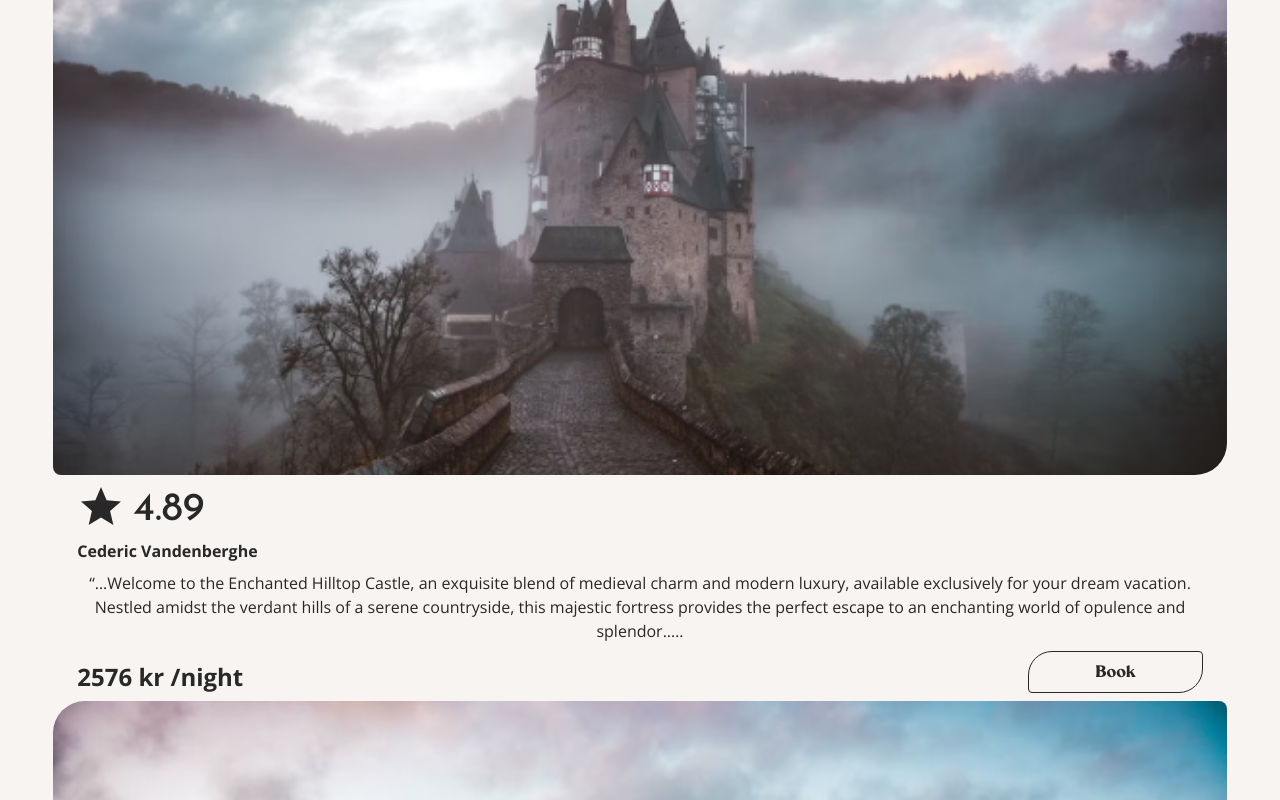
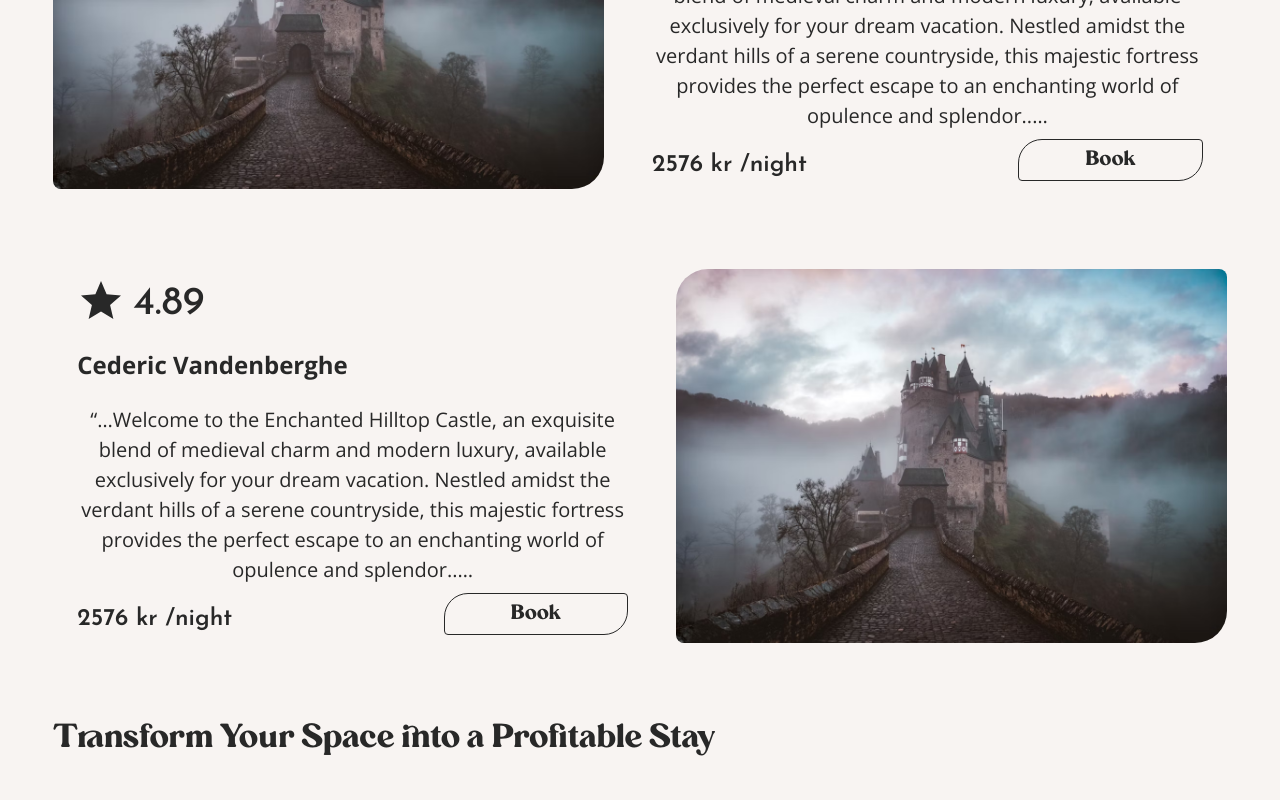
Before and after one commit to EmilBacklund/PROJECT-EXAM-2, a React (Vite) app: page / in a window 1280 px wide. Shown: the part 1600-2400 px from the top of the page. Built offline with nearby package versions, Linux system fonts and the light colour scheme; no server answers.

Commit message:
Trending section complete

```diff
--- /dev/null
+++ b/src/components/shared/Divider.jsx
@@ -0,0 +1,5 @@
+const Divider = () => {
+  return <div className="w-full h-[1px] gradient-divider"></div>;
+};
+
+export default Divider;
--- a/src/pages/HomePage/HomePage.jsx
+++ b/src/pages/HomePage/HomePage.jsx
@@ -1,14 +1,16 @@
 import Main from './Main';
 import SellingSection from './sellingSection';
 import TrendingSection from './TrendingSection';
+import HostPromoteSection from './HostPromoteSection';
 
 const HomePage = () => {
   return (
     <>
       <Main />
-      <SellingSection title='Affordable Escapes' />
-      <SellingSection title='Popular Destinations' />
+      <SellingSection title="Affordable Escapes" />
+      <SellingSection title="Popular Destinations" />
       <TrendingSection />
+      <HostPromoteSection />
     </>
   );
 };
--- /dev/null
+++ b/src/pages/HomePage/HostPromoteSection.jsx
@@ -0,0 +1,9 @@
+const HostPromoteSection = () => {
+  return (
+    <div className="section-container">
+      <h2>Transform Your Space into a Profitable Stay</h2>
+    </div>
+  );
+};
+
+export default HostPromoteSection;
--- a/src/pages/HomePage/Main.jsx
+++ b/src/pages/HomePage/Main.jsx
@@ -11,7 +11,9 @@ import Booking from './Booking';
 
 const Main = () => {
   const dispatch = useDispatch();
-  const { imageDesktop, imageMobile } = useSelector((state) => state.headerImage);
+  const { imageDesktop, imageMobile } = useSelector(
+    (state) => state.headerImage
+  );
   const { selectedView } = useSelector((state) => state.displayedHomepageView);
   const [windowWidth, setWindowWidth] = useState(window.innerWidth);
   const [isLoading, setIsLoading] = useState(true);
@@ -50,7 +52,8 @@ const Main = () => {
 
   const fetchImageIfNeeded = (orientation) => {
     return new Promise(async (resolve) => {
-      const storedImage = orientation === 'portrait' ? storedMobileImage : storedDesktopImage;
+      const storedImage =
+        orientation === 'portrait' ? storedMobileImage : storedDesktopImage;
       const currentTime = Date.now();
       const maxAge = 24 * 60 * 60 * 1000; // 24 hours in milliseconds
 
@@ -59,9 +62,19 @@ const Main = () => {
 
         if (currentTime - timestamp < maxAge) {
           if (orientation === 'portrait') {
-            dispatch(SET_SINGLE_IMAGE_MOBILE({ urls: { full: image }, alt_description: altText }));
+            dispatch(
+              SET_SINGLE_IMAGE_MOBILE({
+                urls: { full: image },
+                alt_description: altText,
+              })
+            );
           } else {
-            dispatch(SET_SINGLE_IMAGE_DESKTOP({ urls: { full: image }, alt_description: altText }));
+            dispatch(
+              SET_SINGLE_IMAGE_DESKTOP({
+                urls: { full: image },
+                alt_description: altText,
+              })
+            );
           }
           resolve();
           return;
@@ -91,18 +104,18 @@ const Main = () => {
       {isLoading ? (
         <div>Loading...</div>
       ) : (
-        <div className='relative h-0 overflow-hidden min-h-[600px] '>
-          <div className='absolute inset-0 max-h-[760px]'>
+        <div className="relative h-0 overflow-hidden min-h-[600px] ">
+          <div className="absolute inset-0 max-h-[760px]">
             {windowWidth > 768 && imageDesktop ? (
               <img
-                className='w-full h-full object-cover max-h-[760px]'
+                className="w-full h-full object-cover max-h-[760px]"
                 src={imageDesktop.urls.full}
                 alt={imageDesktop.alt_description}
               />
             ) : (
               imageMobile && (
                 <img
-                  className='w-full h-full object-cover '
+                  className="w-full h-full object-cover "
                   src={imageMobile.urls.full}
                   alt={imageMobile.alt_description}
                 />
--- a/src/pages/HomePage/SellingSection.jsx
+++ b/src/pages/HomePage/SellingSection.jsx
@@ -14,56 +14,56 @@ const SellingSection = ({ title }) => {
   }, [emblaApi]);
 
   return (
-    <div className='mt-6 mb-4 md:mb-[80px] lg:mb-[120px] md:mt-[80px] lg:mt-[120px] text-center md:text-start section-container w-full'>
+    <div className="mt-6 mb-10 md:mb-[80px] lg:mb-[120px] md:mt-[80px] lg:mt-[120px] text-center md:text-start section-container w-full">
       <h2>{title}</h2>
-      <div className='embla' ref={emblaRef}>
-        <div className='embla__container'>
-          <div className='sellingSectionCard embla__slide'>
+      <div className="embla" ref={emblaRef}>
+        <div className="embla__container">
+          <div className="sellingSectionCard embla__slide">
             <img
-              loading='lazy'
-              className='aspect-square object-cover h-full'
-              src='/images/image1.jpg '
-              alt=''
+              loading="lazy"
+              className="aspect-square object-cover h-full"
+              src="/images/image1.jpg "
+              alt=""
             />
           </div>
-          <div className='sellingSectionCard embla__slide'>
+          <div className="sellingSectionCard embla__slide">
             <img
-              loading='lazy'
-              className='aspect-square object-cover h-full'
-              src='/images/image2.jpg'
-              alt=''
+              loading="lazy"
+              className="aspect-square object-cover h-full"
+              src="/images/image2.jpg"
+              alt=""
             />
           </div>
-          <div className='sellingSectionCard embla__slide'>
+          <div className="sellingSectionCard embla__slide">
             <img
-              loading='lazy'
-              className='aspect-square object-cover h-full'
-              src='/images/image3.jpg'
-              alt=''
+              loading="lazy"
+              className="aspect-square object-cover h-full"
+              src="/images/image3.jpg"
+              alt=""
             />
           </div>
-          <div className='sellingSectionCard embla__slide'>
+          <div className="sellingSectionCard embla__slide">
             <img
-              loading='lazy'
-              className='aspect-square object-cover h-full'
-              src='/images/image1.jpg '
-              alt=''
+              loading="lazy"
+              className="aspect-square object-cover h-full"
+              src="/images/image1.jpg "
+              alt=""
             />
           </div>
-          <div className='sellingSectionCard embla__slide'>
+          <div className="sellingSectionCard embla__slide">
             <img
-              loading='lazy'
-              className='aspect-square object-cover h-full'
-              src='/images/image2.jpg'
-              alt=''
+              loading="lazy"
+              className="aspect-square object-cover h-full"
+              src="/images/image2.jpg"
+              alt=""
             />
           </div>
-          <div className='sellingSectionCard embla__slide'>
+          <div className="sellingSectionCard embla__slide">
             <img
-              loading='lazy'
-              className='aspect-square object-cover h-full'
-              src='/images/image3.jpg'
-              alt=''
+              loading="lazy"
+              className="aspect-square object-cover h-full"
+              src="/images/image3.jpg"
+              alt=""
             />
           </div>
         </div>
--- a/src/pages/HomePage/TrendingCard.jsx
+++ b/src/pages/HomePage/TrendingCard.jsx
@@ -1,27 +1,37 @@
-const TrendingCard = () => {
+const TrendingCard = ({ flexDirection }) => {
   return (
-    <div>
-      <div className='aspect-video w-full bg-white rounded-tl-[32px] rounded-br-[32px] rounded-tr-[8px] rounded-bl-[8px] overflow-hidden'>
-        <img className=' object-cover w-full' src='/images/castleExample.png' />
+    <div
+      className={`mb-5 section-container flex flex-col ${flexDirection} md:gap-6 md:mb-20`}
+    >
+      <div className="aspect-video md:aspect-auto max-h-[400px] md:flex-1 w-full bg-white rounded-tl-[32px] rounded-br-[32px] rounded-tr-[8px] rounded-bl-[8px] overflow-hidden">
+        <img
+          className="object-cover w-full h-full"
+          src="/images/castleExample.png"
+        />
       </div>
-      <div className='flex flex-col gap-2 px-6 py-2'>
-        <div className='flex gap-2 items-end'>
-          <img className='w-8 sm:w-auto' src='/images/star.svg' />
-          <p className='text-2xl md:text-[40px] leading-[26px] md:leading-[42px] font-josefinsSans font-medium'>
-            4.89
+      <div className="flex flex-col gap-2 px-6 pt-2 md:flex-1 md:justify-between md:py-1 lg:py-2 md:px-2 lg:px-6">
+        <div className="flex flex-col gap-2 md:gap-6">
+          <div className="flex gap-2 items-end">
+            <img className="w-8 sm:w-auto" src="/images/star.svg" />
+            <p className="text-2xl md:text-[40px] leading-[26px] md:leading-[42px] font-josefinsSans font-medium">
+              4.89
+            </p>
+          </div>
+          <h3 className="font-bold lg:text-2xl">Cederic Vandenberghe</h3>
+          <p className="text-center lg:text-xl lg:leading-[30px]">
+            “…Welcome to the Enchanted Hilltop Castle, an exquisite blend of
+            medieval charm and modern luxury, available exclusively for your
+            dream vacation. Nestled amidst the verdant hills of a serene
+            countryside, this majestic fortress provides the perfect escape to
+            an enchanting world of opulence and splendor..…{' '}
           </p>
         </div>
-        <h3 className='font-bold'>Cederic Vandenberghe</h3>
-        <p className='text-center'>
-          “…Welcome to the Enchanted Hilltop Castle, an exquisite blend of medieval charm and modern
-          luxury, available exclusively for your dream vacation. Nestled amidst the verdant hills of
-          a serene countryside, this majestic fortress provides the perfect escape to an enchanting
-          world of opulence and splendor..…{' '}
-        </p>
-        <div className='flex justify-between items-end'>
-          <p className='text-lg md:text-2xl font-bold'>2576 kr /night</p>
-          <div className='relative overflow-hidden'>
-            <button className='border after:overflow-hidden font-carena border-textBlack leading-[42px] h-[42px] px-[66px] rounded-tl-[24px] rounded-tr-[4px] rounded-bl-[4px] rounded-br-[24px] hover:bg-textBlack hover:text-background transition duration-500 before:absolute before:left-0 before:top-0 before:w-full before:h-full before:bg-textBlack before:-z-10 before:transition-transform before:duration-300 before:origin-center before:buttonCTAeffect before:scale-x-0  hover:before:-scale-x-100 before:rounded-tl-[4px] before:rounded-tr-[24px] before:rounded-bl-[24px] before:rounded-br-[4px]'>
+        <div className="flex justify-between items-end">
+          <p className="text-lg md:text-xl lg:text-2xl font-semibold font-josefinsSans">
+            2576 kr /night
+          </p>
+          <div className="relative overflow-hidden">
+            <button className="border after:overflow-hidden font-carena lg:text-xl border-textBlack leading-[42px] h-[42px] px-[66px] rounded-tl-[24px] rounded-tr-[4px] rounded-bl-[4px] rounded-br-[24px] hover:bg-textBlack hover:text-background transition duration-500 before:absolute before:left-0 before:top-0 before:w-full before:h-full before:bg-textBlack before:-z-10 before:transition-transform before:duration-300 before:origin-center before:buttonCTAeffect before:scale-x-0  hover:before:-scale-x-100 before:rounded-tl-[4px] before:rounded-tr-[24px] before:rounded-bl-[24px] before:rounded-br-[4px]">
               Book
             </button>
           </div>
--- a/src/pages/HomePage/TrendingSection.jsx
+++ b/src/pages/HomePage/TrendingSection.jsx
@@ -1,12 +1,18 @@
 import TrendingCard from './TrendingCard';
+import Divider from '../../components/shared/Divider';
 
 const TrendingSection = () => {
   return (
-    <div className='section-container'>
-      <h2 className='text-center md:text-start'>Trending Properties</h2>
-      <TrendingCard />
-      <TrendingCard />
-    </div>
+    <>
+      <h2 className="text-center md:text-start section-container">
+        Trending Properties
+      </h2>
+      <TrendingCard flexDirection={'md:flex-row'} />
+      <div className="mb-5 md:hidden">
+        <Divider />
+      </div>
+      <TrendingCard flexDirection={'md:flex-row-reverse'} />
+    </>
   );
 };
 
--- a/src/styles/utilities.css
+++ b/src/styles/utilities.css
@@ -20,3 +20,12 @@
   transition-timing-function: cubic-bezier(0.5, 1.6, 0.4, 0.7);
   content: '';
 }
+
+.gradient-divider {
+  background-image: linear-gradient(
+    to right,
+    rgba(248, 244, 242, 0) 0,
+    rgba(235, 115, 122, 1) 50%,
+    rgba(248, 244, 242, 0) 100%
+  );
+}
```
